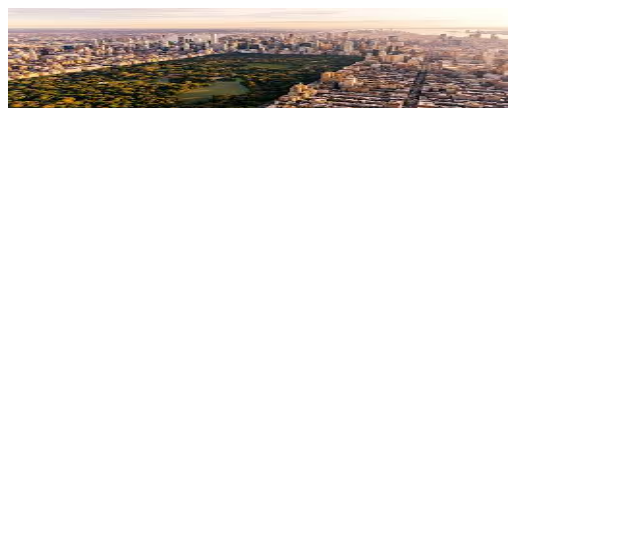
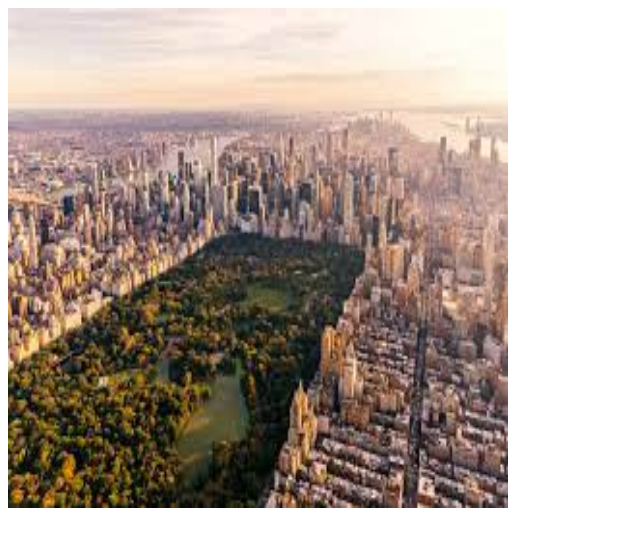
Before and after one commit to francielesantos57/cursosenac, a plain HTML site: page 0310/index2.html in a window 1280 px wide. Shown: the whole page, without its empty margins (0-640 px from the left). Drawn offline with Linux system fonts and the light colour scheme.

Commit message:
alteraçao da altura

```diff
--- a/0310/index2.html
+++ b/0310/index2.html
@@ -7,7 +7,7 @@
     <title>Document</title>
 </head>
 <body>
-    <img src="newyork.jfif" alt="New York" width="500" height="100">
+    <img src="newyork.jfif" alt="New York" width="500" height="500">
 
 </body>
 </html>
```
